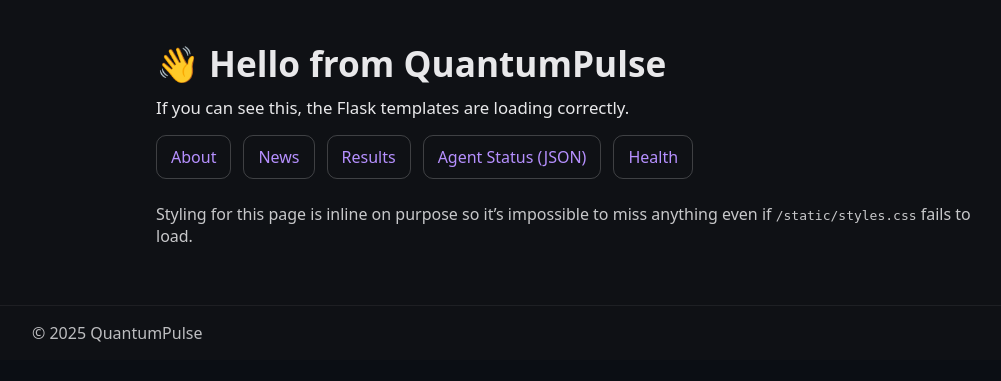
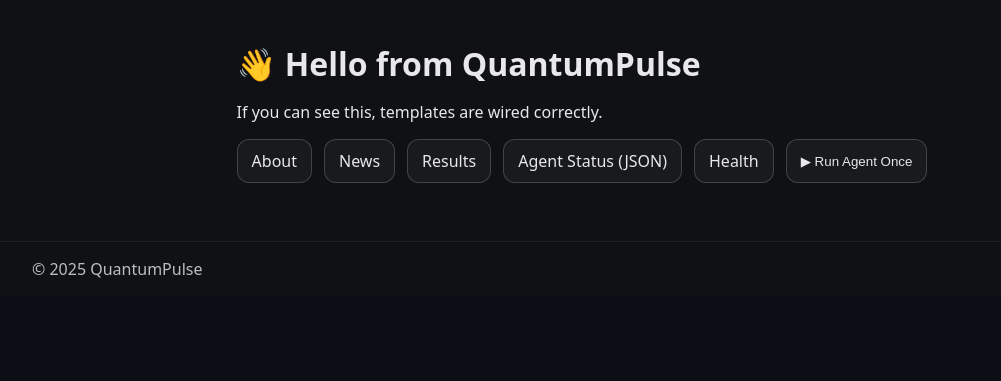
Before and after one commit to just-one-line/quantumpulse, a Flask app: page / in a window 1280 px wide. Shown: the part 55-436 px from the top of the page, without its empty margins (58-1059 px from the left). Run offline with Flask 3, Linux system fonts and the light colour scheme.

Commit message:
Update index.html

```diff
--- a/templates/index.html
+++ b/templates/index.html
@@ -1,25 +1,41 @@
 {% extends "base.html" %}
-
 {% block title %}Home · QuantumPulse{% endblock %}
 
 {% block content %}
-  <section style="padding:24px;max-width:900px;margin:0 auto;">
-    <h1 style="font-size:2.2rem;line-height:1.2;margin:0 0 12px;">👋 Hello from QuantumPulse</h1>
-    <p style="font-size:1.05rem;margin:0 0 16px;">
-      If you can see this, the Flask templates are loading correctly.
-    </p>
+<section style="padding:24px;max-width:1000px;margin:0 auto;">
+  <h1 style="margin:0 0 12px;font-size:2rem;">👋 Hello from QuantumPulse</h1>
+  <p>If you can see this, templates are wired correctly.</p>
 
-    <div style="display:flex;gap:12px;flex-wrap:wrap;margin:16px 0 24px;">
-      <a href="/about" style="padding:10px 14px;border-radius:10px;border:1px solid rgba(255,255,255,.2);text-decoration:none;">About</a>
-      <a href="/news" style="padding:10px 14px;border-radius:10px;border:1px solid rgba(255,255,255,.2);text-decoration:none;">News</a>
-      <a href="/results" style="padding:10px 14px;border-radius:10px;border:1px solid rgba(255,255,255,.2);text-decoration:none;">Results</a>
-      <a href="/api/agent/status" style="padding:10px 14px;border-radius:10px;border:1px solid rgba(255,255,255,.2);text-decoration:none;">Agent Status (JSON)</a>
-      <a href="/health" style="padding:10px 14px;border-radius:10px;border:1px solid rgba(255,255,255,.2);text-decoration:none;">Health</a>
-    </div>
+  <div style="display:flex;flex-wrap:wrap;gap:12px;margin-top:16px;">
+    <a class="chip" href="/about">About</a>
+    <a class="chip" href="/news">News</a>
+    <a class="chip" href="/results">Results</a>
+    <a class="chip" href="/api/agent/status">Agent Status (JSON)</a>
+    <a class="chip" href="/health">Health</a>
+    <button id="runBtn" class="chip" style="cursor:pointer;">▶ Run Agent Once</button>
+  </div>
 
-    <p style="opacity:.85">
-      Styling for this page is inline on purpose so it’s impossible to miss anything even if
-      <code>/static/styles.css</code> fails to load.
-    </p>
-  </section>
+  <pre id="runOut" style="margin-top:16px;opacity:.85;"></pre>
+
+  <style>
+    .chip{border:1px solid rgba(255,255,255,.18);border-radius:12px;padding:10px 14px;text-decoration:none;color:inherit;background:rgba(255,255,255,.04)}
+    .chip:hover{background:rgba(255,255,255,.08)}
+  </style>
+  <script>
+    const btn = document.getElementById('runBtn');
+    const out = document.getElementById('runOut');
+    if (btn) {
+      btn.addEventListener('click', async () => {
+        out.textContent = 'Running…';
+        try {
+          const r = await fetch('/api/agent/run_once', {method:'POST'});
+          const j = await r.json();
+          out.textContent = JSON.stringify(j, null, 2);
+        } catch(e) {
+          out.textContent = 'Error: ' + e;
+        }
+      });
+    }
+  </script>
+</section>
 {% endblock %}
```
